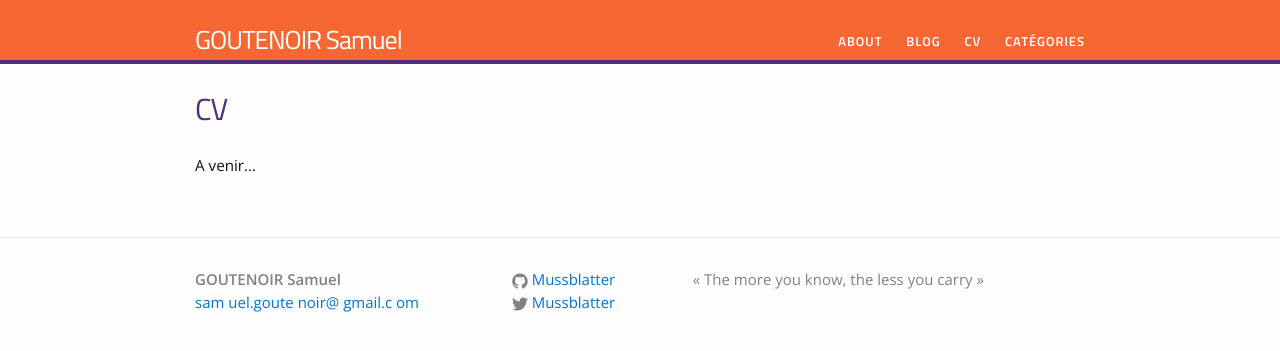
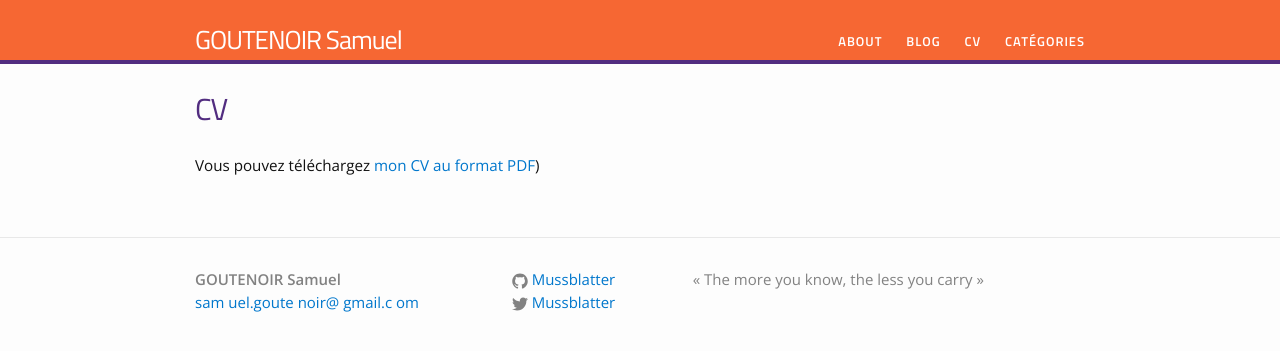
Before and after one commit to Mussblatter/Blog, a Jekyll site: the page built from cv.md, in a window 1280 px wide. Shown: the top 351 px of the page. Built offline with Jekyll 4.4.1, drawn with Linux system fonts in a browser that asks for light colours.

Commit message:
Update cv.md

```diff
--- a/cv.md
+++ b/cv.md
@@ -4,4 +4,4 @@ title: CV
 permalink: /cv/
 ---
 
-A venir...
+Vous pouvez téléchargez [mon CV au format PDF](http://CV_2017.pdf))
```
